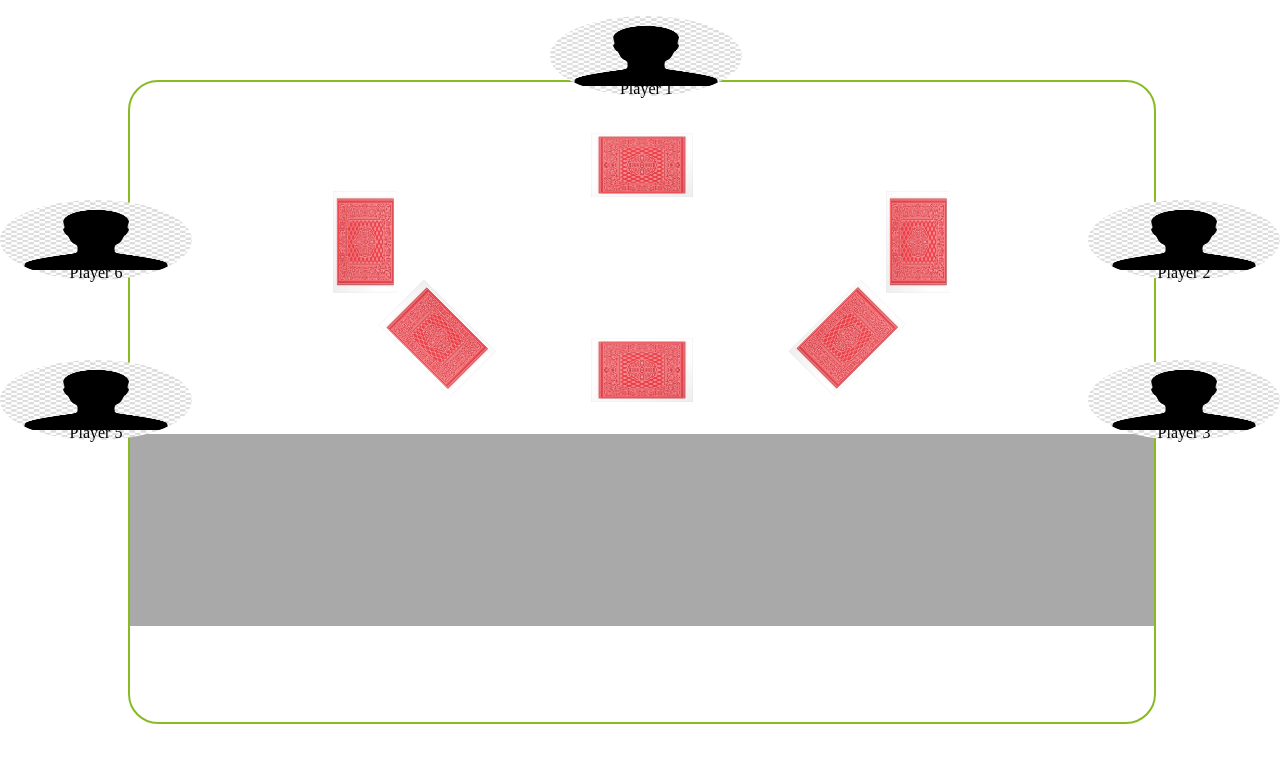
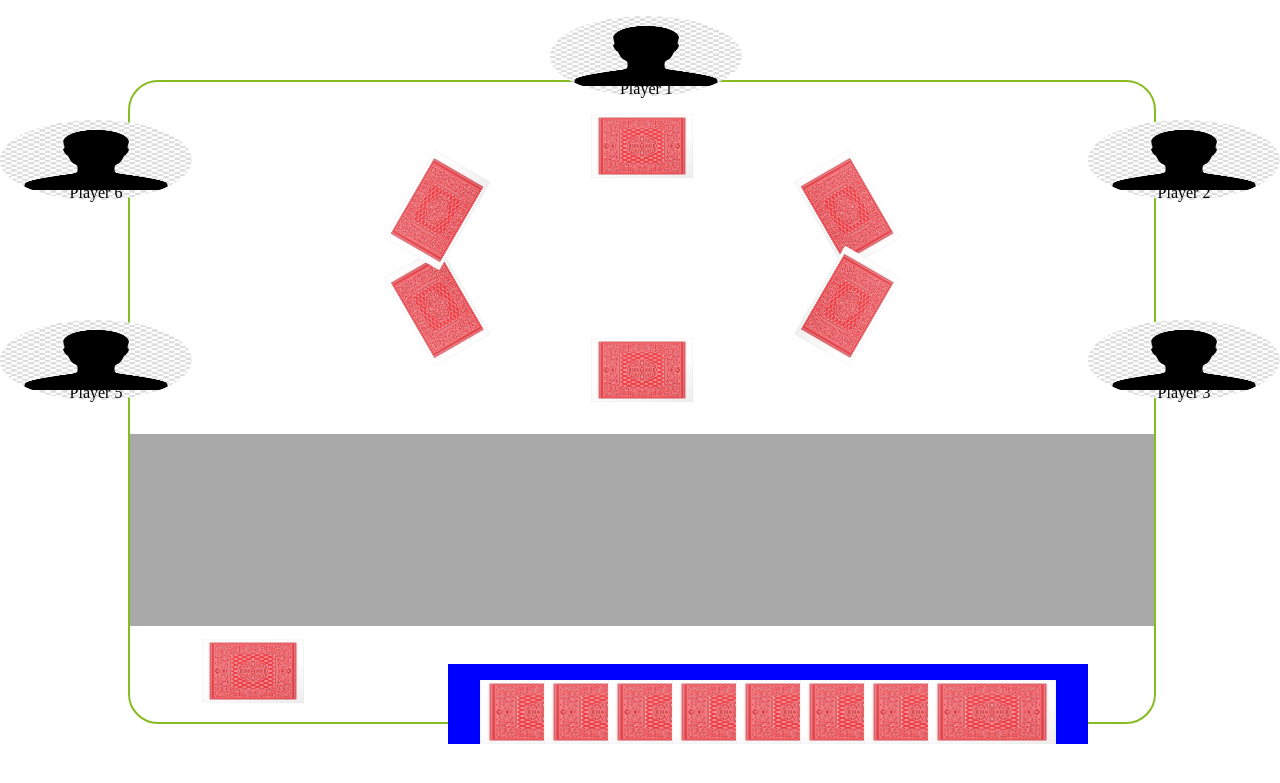
Before and after one commit to sudhiir1/card_game_28, a Django app: page /table in a window 1280 px wide. Shown: the top 783 px of the page. Run offline with Django 3.2, Linux system fonts and the light colour scheme.

Commit message:
Game table html page design: WIP4- My cards and selection

```diff
--- a/game_table/templates/game_table.html
+++ b/game_table/templates/game_table.html
@@ -27,7 +27,7 @@
             }
             #game_controls {
                 background-color: darkgray;
-               position: relative;
+                position: relative;
                 left: 0%;
                 top: 55%;
                 width: 100%;
@@ -60,60 +60,77 @@
             }
             #player_2 {
                 left: 85%;
-                top: 25%;
+                top: 15%;
             }
             #player_3 {
                 left: 85%;
-                top: 45%;
+                top: 40%;
             }
             #player_5 {
                 left: 0%;
-                top: 45%;
+                top: 40%;
             }
             #player_6 {
                 left: 0%;
-                top: 25%;
+                top: 15%;
             }
-
+            #player_2_four {
+                left: 85%;
+                top: 30%;
+            }
+            #player_6_four {
+                left: 0%;
+                top: 30%;
+            }
             .player_card_holder {
                 //background-color: red;
                 position: absolute;
                 width: 10%;
                 height: 10%;
             }
-            .playing_card_0 {
+            .playing_card_heads {
                 width: 100%;
                 height: 100%;
             }
-            .playing_card_90 {
+            .playing_card_sides {
                 width: 100%;
                 height: 100%;
                 transform: rotate(90deg);
             }
-            .playing_card_135 {
+            .playing_card_top_right {
                 width: 100%;
                 height: 100%;
-                transform: rotate(135deg);
+                transform: rotate(60deg);
             }
-            .playing_card_225 {
+            .playing_card_bottom_right {
                 width: 100%;
                 height: 100%;
-                transform: rotate(225deg);
+                transform: rotate(120deg);
+            }
+            .playing_card_bottom_left {
+                width: 100%;
+                height: 100%;
+                transform: rotate(240deg);
+            }
+            .playing_card_top_left {
+                width: 100%;
+                height: 100%;
+                transform: rotate(300deg);
             }
             #player_1_card {
                 position: absolute;
                 left: 45%;
-                top: 8%;
+                top: 5%;
             }
             #player_2_card {
                 position: absolute;
-                left: 72%;
-                top: 20%;
+                left: 65%;
+                top: 15%;
             }
             #player_3_card {
                 position: absolute;
                 left: 65%;
-                top: 35%;
+                top: 30%;
             }
             #player_4_card {
                 position: absolute;
@@ -123,14 +140,84 @@
             #player_5_card {
                 position: absolute;
                 left: 25%;
-                top: 35%;
+                top: 30%;
             }
             #player_6_card {
                 position: absolute;
-                left: 18%;
+                left: 25%;
+                top: 15%;
+            }
+            #trump_card {
+                position: absolute;
+                left: 7%;
+                top: 87%;
+            }
+            #my_cards {
+                background-color: blue;
+                position: absolute;
+                left: 35%;
+                top: 83%;
+                width: 50%;
+                height: 10%;
+                z-index: 1;
+            }
+            .my_card_holder {
+                background-color: yellow;
+                position: relative;
+                width: 20%;
+                height: 80%;
                 top: 20%;
             }
-        </style>
+            #my_card_1 {
+                position: absolute;
+                left:5%;
+                z-index: 1;
+            }
+            #my_card_2 {
+                position: absolute;
+                left:15%;
+                z-index: 2;
+            }
+            #my_card_3 {
+                position: absolute;
+                left:25%;
+                z-index: 3;
+            }
+            #my_card_4 {
+                position: absolute;
+                left:35%;
+                z-index: 4;
+            }
+            #my_card_5 {
+                position: absolute;
+                left:45%;
+                z-index: 5;
+            }
+            #my_card_6 {
+                position: absolute;
+                left:55%;
+                z-index: 6;
+            }
+            #my_card_7 {
+                position: absolute;
+                left:65%;
+                z-index: 7;
+            }
+            #my_card_8 {
+                position: absolute;
+                left:75%;
+                z-index: 8;
+            }
+            </style>
+            <script type="text/javascript">
+                selectedCard = null;
+                function selectMyCard(card) {
+                    card.style.top = "0%";
+                    if (selectedCard != null)
+                        selectedCard.style.top = "20%";
+                    selectedCard = card;
+                }
+            </script>
     </head>
     <body>
         <div id="game_room">
@@ -156,27 +243,57 @@
             </div>
             <div id="game_table">
                 <div id="player_1_card" class="player_card_holder">
-                    <img id="card_img" class="playing_card_0" src="{% static "media/playing_card_back.jpg" %}">
+                    <img id="card_img" class="playing_card_heads" src="{% static "media/playing_card_back.jpg" %}">
                 </div>
                 <div id="player_2_card" class="player_card_holder">
-                    <img id="card_img" class="playing_card_90" src="{% static "media/playing_card_back.jpg" %}">
+                    <img id="card_img" class="playing_card_top_right" src="{% static "media/playing_card_back.jpg" %}">
                 </div>
                 <div id="player_3_card" class="player_card_holder">
-                    <img id="card_img" class="playing_card_135" src="{% static "media/playing_card_back.jpg" %}">
+                    <img id="card_img" class="playing_card_bottom_right" src="{% static "media/playing_card_back.jpg" %}">
                 </div>
                 <div id="player_4_card" class="player_card_holder">
-                    <img id="card_img" class="playing_card_0" src="{% static "media/playing_card_back.jpg" %}">
+                    <img id="card_img" class="playing_card_heads" src="{% static "media/playing_card_back.jpg" %}">
                 </div>
                 <div id="player_5_card" class="player_card_holder">
-                    <img id="card_img" class="playing_card_225" src="{% static "media/playing_card_back.jpg" %}">
+                    <img id="card_img" class="playing_card_bottom_left" src="{% static "media/playing_card_back.jpg" %}">
                 </div>
                 <div id="player_6_card" class="player_card_holder">
-                    <img id="card_img" class="playing_card_90" src="{% static "media/playing_card_back.jpg" %}">
+                    <img id="card_img" class="playing_card_top_left" src="{% static "media/playing_card_back.jpg" %}">
+                </div>
+                <div id="trump_card" class="player_card_holder">
+                    <img id="card_img" class="playing_card_heads" src="{% static "media/playing_card_back.jpg" %}">
                 </div>
                 <div id="game_controls">
 
                 </div>
             </div>
+
+            <div id="my_cards">
+                <div id="my_card_1" class="my_card_holder" onclick="selectMyCard(this)">
+                    <img id="card_img" class="playing_card_heads" src="{% static "media/playing_card_back.jpg" %}">
+                </div>
+                <div id="my_card_2" class="my_card_holder" onclick="selectMyCard(this)">
+                    <img id="card_img" class="playing_card_heads" src="{% static "media/playing_card_back.jpg" %}">
+                </div>
+                <div id="my_card_3" class="my_card_holder" onclick="selectMyCard(this)">
+                    <img id="card_img" class="playing_card_heads" src="{% static "media/playing_card_back.jpg" %}">
+                </div>
+                <div id="my_card_4" class="my_card_holder" onclick="selectMyCard(this)">
+                    <img id="card_img" class="playing_card_heads" src="{% static "media/playing_card_back.jpg" %}">
+                </div>
+                <div id="my_card_5" class="my_card_holder" onclick="selectMyCard(this)">
+                    <img id="card_img" class="playing_card_heads" src="{% static "media/playing_card_back.jpg" %}">
+                </div>
+                <div id="my_card_6" class="my_card_holder" onclick="selectMyCard(this)">
+                    <img id="card_img" class="playing_card_heads" src="{% static "media/playing_card_back.jpg" %}">
+                </div>
+                <div id="my_card_7" class="my_card_holder" onclick="selectMyCard(this)">
+                    <img id="card_img" class="playing_card_heads" src="{% static "media/playing_card_back.jpg" %}">
+                </div>
+                <div id="my_card_8" class="my_card_holder" onclick="selectMyCard(this)">
+                    <img id="card_img" class="playing_card_heads" src="{% static "media/playing_card_back.jpg" %}">
+                </div>
+            </div>
         </div>
     </body>
 </html>
```
